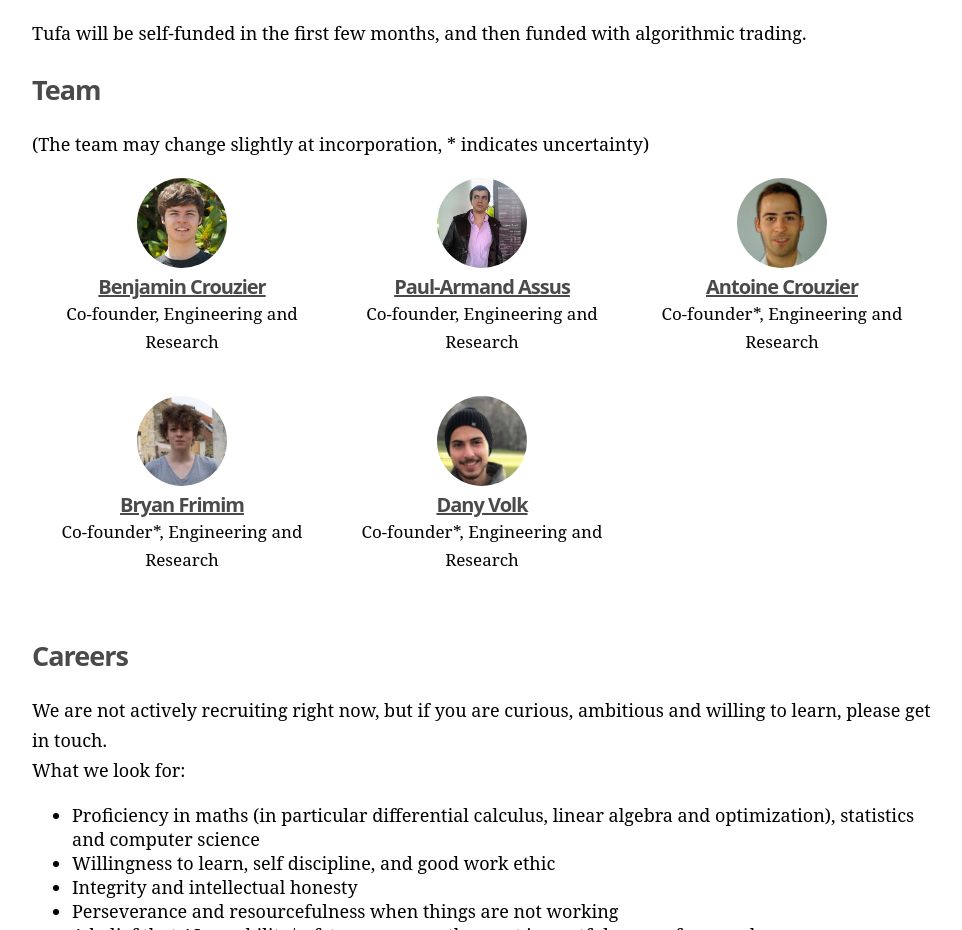
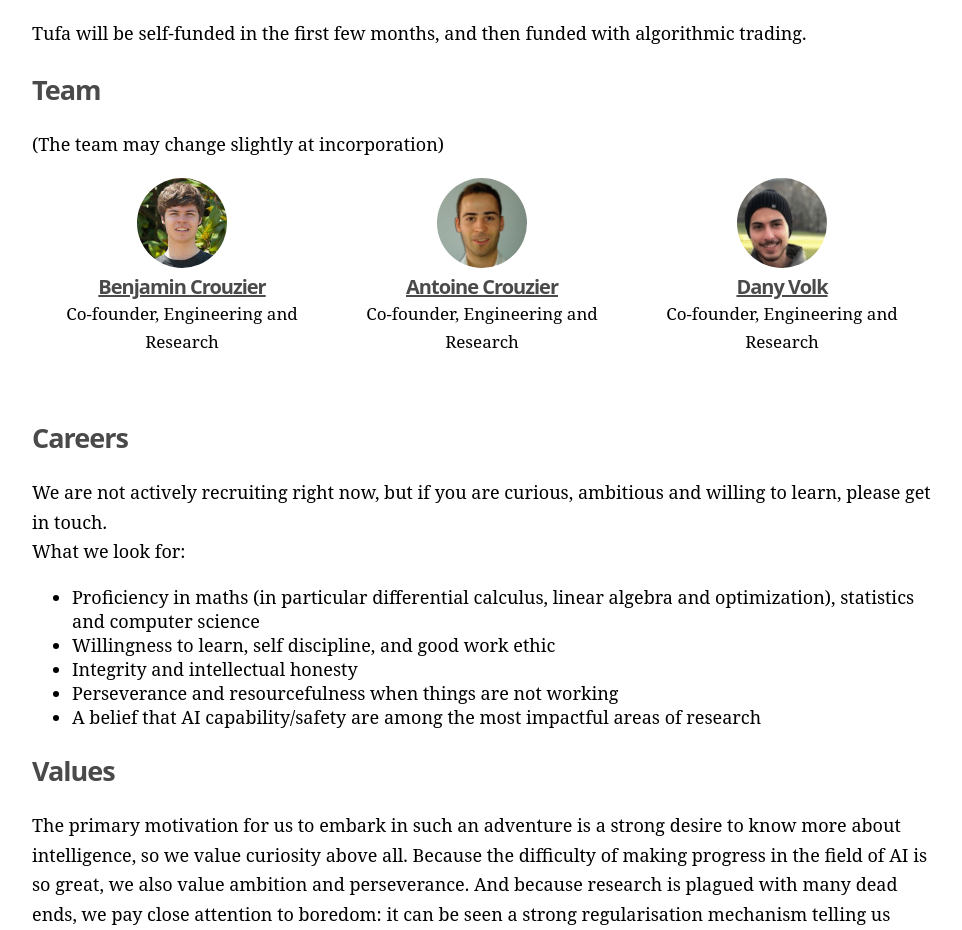
Before and after one commit to pinouchon/tufa.ai, a plain HTML site: page public/index.html in a window 1280 px wide. Shown: the part 1166-2096 px from the top of the page, without its empty margins (158-1120 px from the left). Drawn offline with Linux system fonts and the light colour scheme.

Commit message:
remove uncertainty

```diff
--- a/public/index.html
+++ b/public/index.html
@@ -117,7 +117,7 @@
 
   <h2 id="team">Team</h2>
   <p>
-    (The team may change slightly at incorporation, * indicates uncertainty)
+    (The team may change slightly at incorporation)
   </p>
 
   <div id="team_container">
@@ -139,6 +139,7 @@
       </div>
     </div>
 
+<!--
     <div class="ai_superstar">
       <div class="image">
         <a href="https://www.linkedin.com/in/paul-armand-assus-95719052/">
@@ -155,6 +156,7 @@
         <p>Co-founder, Engineering and Research</p>
       </div>
     </div>
+-->
 
     <div class="ai_superstar">
       <div class="image">
@@ -169,10 +171,11 @@
             Antoine Crouzier
           </a>
         </h4>
-        <p>Co-founder*, Engineering and Research</p>
+        <p>Co-founder, Engineering and Research</p>
       </div>
     </div>
 
+<!--
     <div class="ai_superstar">
       <div class="image">
         <a href="https://www.linkedin.com/in/gearnode/">
@@ -187,6 +190,7 @@
         <p>Co-founder*, Engineering and Research</p>
       </div>
     </div>
+-->
 
     <div class="ai_superstar">
       <div class="image">
@@ -197,7 +201,7 @@
         <h4>
           <a href="https://www.linkedin.com/in/dany-volk-97279a151/">Dany Volk</a>
         </h4>
-        <p>Co-founder*, Engineering and Research</p>
+        <p>Co-founder, Engineering and Research</p>
       </div>
     </div>
 
```
